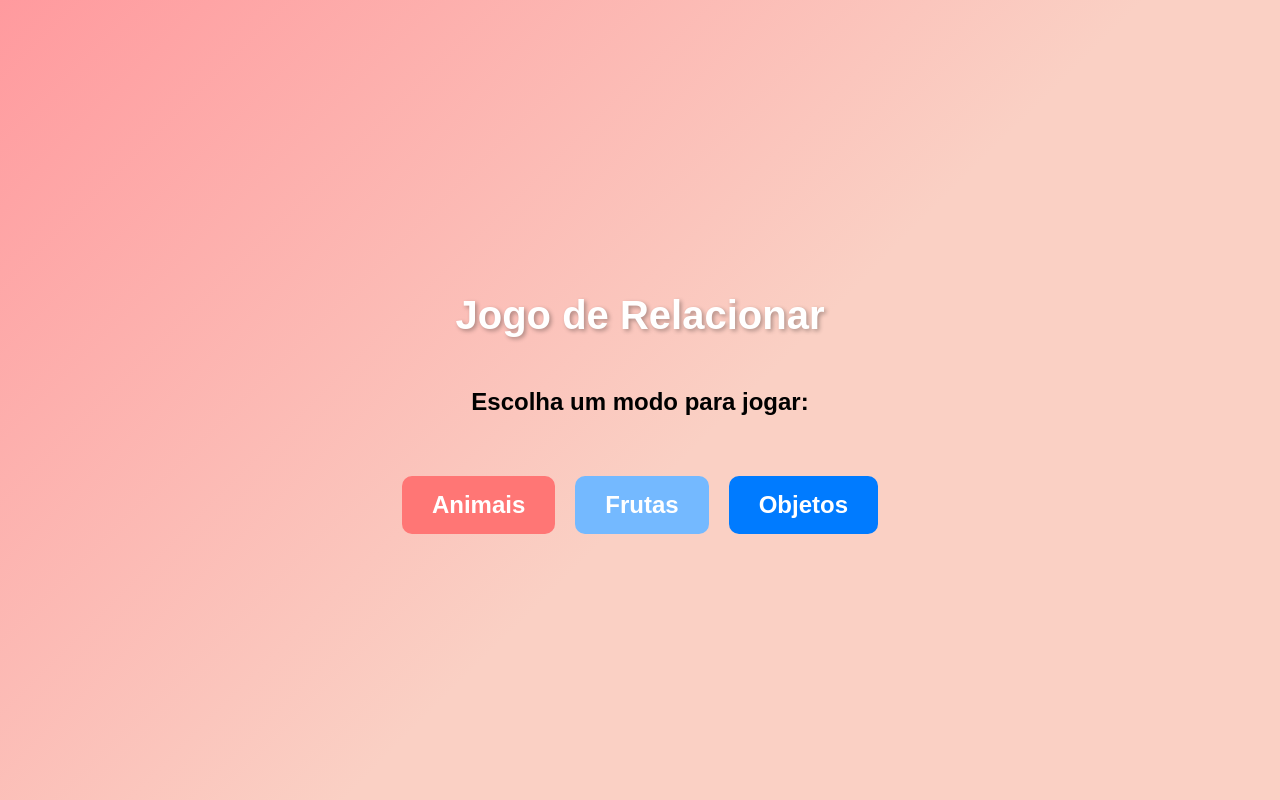
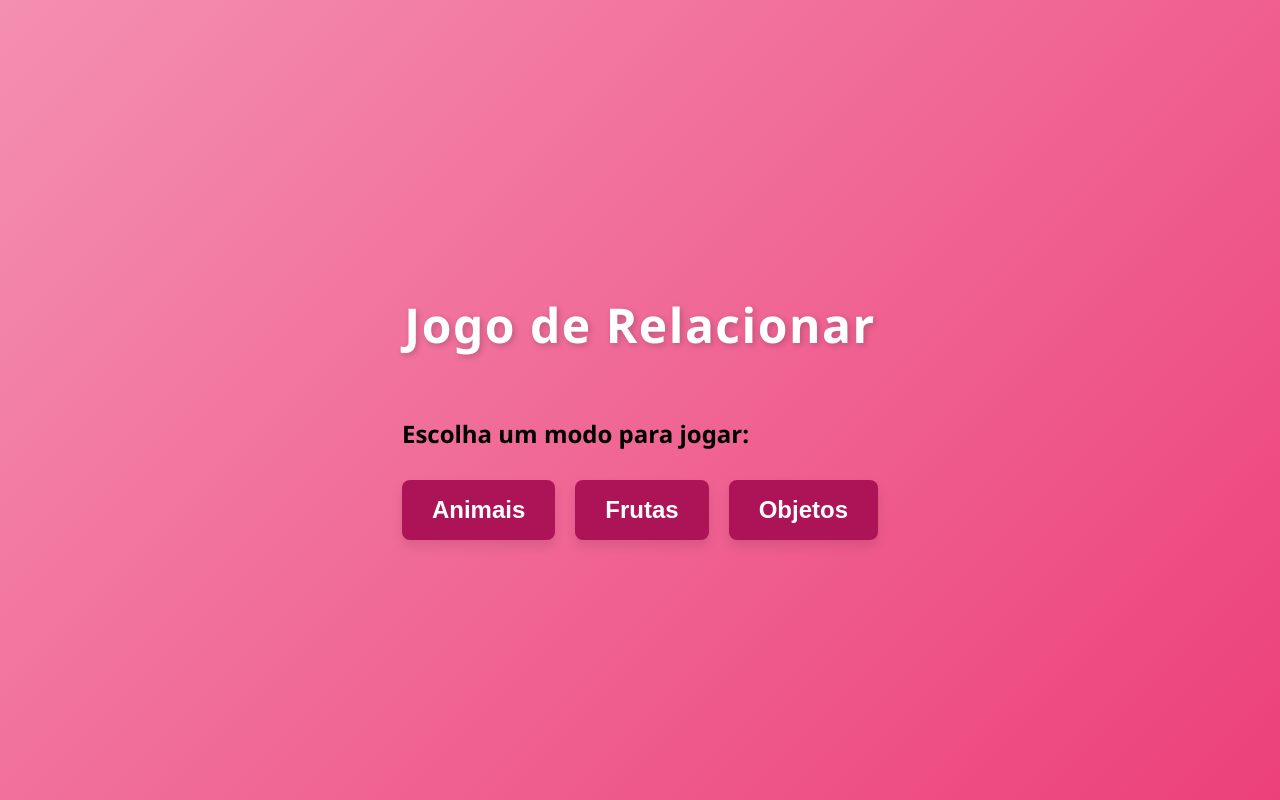
Before and after one commit to arianysant/api01, a PHP site: page / in a window 1280 px wide. Run offline with PHP 8.4, Linux system fonts and the light colour scheme.

Commit message:
Add files via upload

```diff
--- a/jogos/jogo_relacionar/index.html
+++ b/jogos/jogo_relacionar/index.html
@@ -9,17 +9,17 @@
 <body>
     <h1>Jogo de Relacionar</h1>
 
-    <!-- Tela inicial de seleção de modo -->
+
     <div id="start-screen">
         <h2>Escolha um modo para jogar:</h2>
         <div class="mode-buttons">
             <button id="animal-btn" class="mode-btn animal">Animais</button>
-            <button id="fruit-btn" class="mode-btn fruits">Frutas</button> <!-- Alterado para fruit-btn -->
-            <button id="object-btn" class="mode-btn objects">Objetos</button> <!-- Alterado para object-btn -->
+            <button id="fruit-btn" class="mode-btn fruits">Frutas</button>
+            <button id="object-btn" class="mode-btn objects">Objetos</button>
         </div>
     </div>
 
-    <!-- Contêineres para o jogo (inicialmente escondidos) -->
+
     <div id="game-container" class="hidden">
         <div class="container">
         <div class="main-container">
@@ -131,10 +131,13 @@
                 <img src="imagens/zebra.png" alt="Zebra">
             </div>
         </div>
-        <button id="proximoBtn">Próximo</button>
     </div>
     </div>
+    <div id="end-screen" class="hidden">
+        <h1>Parabéns! Você completou o jogo!</h1>
+        <button id="restart-btn">Voltar ao Início</button>
+    </div>
 
-    <script src="../jogo_sentidos/script.js"></script>
+    <script src="script.js"></script>
 </body>
 </html>
--- a/jogos/jogo_relacionar/style.css
+++ b/jogos/jogo_relacionar/style.css
@@ -1,230 +1,210 @@
-/* Variáveis de cores */
 :root {
-    --cor-animais: #ff7675;
-    --cor-frutas: #74b9ff;
-    --cor-objetos: #55efc4;
-    --cor-fundo-gradiente: linear-gradient(135deg, #ff9a9e 0%, #fad0c4 55%, #fad0c4 100%,
-                                           #fbc2eb 0%, #a18cd1 55%, #a1c4fd 100%,
-                                           #f6d365 0%, #ff9a9e 55%, #ffecd2 100%);
+    --cor-fundo-gradiente: linear-gradient(135deg, #f48fb1, #ec407a); /* Tons neutros claros */
+    --cor-animais: #fce4ec;
+    --cor-frutas: #f8bbd0;
+    --cor-objetos: #f48fb1;
     --cor-branco: rgba(255, 255, 255, 1);
-    --cor-verde-claro: rgba(173, 255, 47, 0.7);
-    --cor-error: #f28d8d;
+    --cor-verde-claro: #ec407a;
+    --cor-error: #c2185b;
+    --cor-principal: #ad1457;
+    --cor-secundario: #f06292;
 }
 
-/* Estilos do corpo */
 body {
-    font-family: 'Arial', sans-serif;
+    font-family: 'Segoe UI', Tahoma, Geneva, Verdana, sans-serif;
+    background: var(--cor-fundo-gradiente);
+    color: #000000;
+    margin: 0;
+    padding: 0;
     display: flex;
+    justify-content: center;
+    align-items: center;
+    min-height: 100vh;
     flex-direction: column;
-    align-items: center;
-    justify-content: center;
-    min-height: 100vh;
-    margin: 0;
-    background: var(--cor-fundo-gradiente); /* Gradiente colorido */
-}
-.container {
-    width: 650px; /* Largura do container */
-    padding: 20px;
-    background-color: #fff;
-    border: 1px solid #ddd;
-    border-radius: 8px;
-    box-shadow: 0 4px 8px rgba(0, 0, 0, 0.1);
-    text-align: center;
 }
 
-.container p {
-    font-size: 16px;
-    color: #333;
+h1 {
+    font-size: 3rem;
+    color: #fff;
+    margin-bottom: 40px;
+    font-weight: bold;
+    letter-spacing: 1.5px;
+    text-shadow: 2px 2px 6px rgba(0, 0, 0, 0.2);
 }
 
-/* Estilo do botão */
-button {
-    margin-top: 20px;
-    padding: 10px 20px;
-    font-size: 16px;
-    color: #fff;
-    background-color: #007BFF;
-    border: none;
-    border-radius: 5px;
-    cursor: pointer;
-    transition: background-color 0.3s ease;
+.container {
+    background: #fff;
+    padding: 40px;
+    border-radius: 12px;
+    box-shadow: 0 10px 20px rgba(0, 0, 0, 0.1);
+    width: 650px;
+    text-align: center;
+    transform: scale(1);
+    transition: transform 0.3s ease, box-shadow 0.3s ease;
 }
 
-button:hover {
-    background-color: #0056b3;
-}
-
-/* Estilo do título */
-h1 {
-    font-size: 2.5em;
-    color: #fff;
-    margin-bottom: 30px;
-    text-shadow: 2px 2px 4px rgba(0, 0, 0, 0.3);
-}
-
-/* Tela inicial */
-#start-screen {
-    display: flex;
-    flex-direction: column;
-    align-items: center;
-    justify-content: center;
-    gap: 20px;
+.container:hover {
+    transform: scale(1.03);
+    box-shadow: 0 20px 40px rgba(0, 0, 0, 0.2);
 }
 
 .mode-buttons {
     display: flex;
     gap: 20px;
+    justify-content: center;
+    margin-top: 30px;
 }
 
-/* Botões de modo */
 .mode-btn {
+    padding: 16px 30px;
     font-size: 1.5rem;
+    background-color: var(--cor-principal);
+    color: #fff;
+    border: none;
+    border-radius: 8px;
+    cursor: pointer;
     font-weight: bold;
-    padding: 15px 30px;
-    border: none;
-    border-radius: 10px;
-    cursor: pointer;
     transition: transform 0.3s ease, box-shadow 0.3s ease;
+    box-shadow: 0 6px 12px rgba(0, 0, 0, 0.1);
 }
 
 .mode-btn:hover {
-    transform: scale(1.1);
-    box-shadow: 0 8px 12px rgba(0, 0, 0, 0.2);
+    transform: translateY(-5px);
+    box-shadow: 0 10px 20px rgba(0, 0, 0, 0.2);
 }
 
-/* Cores dos botões de modo */
-.animal { background-color: var(--cor-animais); color: #fff; }
-.fruits { background-color: var(--cor-frutas); color: #fff; }
-.food { background-color: var(--cor-objetos); color: #fff; }
-
-/* Ocultar contêineres */
 .hidden {
     display: none;
 }
 
-/* Contêiner principal para letras e imagens */
 .main-container {
     display: flex;
     justify-content: space-between;
+    gap: 40px;
+    flex-wrap: wrap;
     width: 90%;
-    gap: 380px; /* Aumentar o gap entre as colunas */
+    margin-top: 40px;
 }
 
-/* Contêiner de letras */
 .letters-container {
     display: flex;
     flex-direction: column;
     align-items: center;
+    gap: 30px;
     width: 45%;
-    gap: 40px; /* Aumeaço entre as letras */
 }
 
-/* Contêiner de imagens */
 .images-container {
     display: flex;
-    flex-wrap: wrap; /* Permite que as imagens se ajustem em várias linhas */
-    justify-content: center; /* Centraliza as imagens horizontalmente */
-    width: 45%; /* Largura da coluna das imagens */
-    gap: 40px; /* Espaço entre as imagens */
-    padding: 20px;
+    flex-wrap: wrap;
+    justify-content: center;
+    gap: 30px;
+    width: 45%;
 }
 
-/* Estilo das letras */
 .letter {
-    font-size: 2.5rem;
-    font-weight: bold;
-    width: 80px;
-    height: 80px;
+    width: 90px;
+    height: 90px;
     display: flex;
     justify-content: center;
     align-items: center;
-    border-radius: 10px;
-    box-shadow: 0 6px 10px rgba(0, 0, 0, 0.1);
+    font-size: 2.5rem;
+    font-weight: bold;
+    border-radius: 12px;
+    transition: transform 0.3s ease, background-color 0.3s ease;
+    box-shadow: 0 4px 8px rgba(0, 0, 0, 0.1);
     cursor: pointer;
-    margin-bottom: 60px;
-    transition: transform 0.3s ease, background-color 0.3s ease;
 }
 
-/* Cores das letras */
-.letter:nth-child(1) { background-color: #ff6b6b; } /* Vermelho claro */
-.letter:nth-child(2) { background-color: #ffcc5c; } /* Amarelo */
-.letter:nth-child(3) { background-color: #88d8b0; } /* Verde claro */
-.letter:nth-child(4) { background-color: #6c5ce7; } /* Roxo */
-.letter:nth-child(5) { background-color: #74b9ff; } /* Azul claro */
-.letter:nth-child(6) { background-color: #fd79a8; } /* Rosa */
-.letter:nth-child(7) { background-color: #ffeaa7; } /* Amarelo claro */
-.letter:nth-child(8) { background-color: #a29bfe; } /* Lavanda */
-.letter:nth-child(9) { background-color: #ff7675; } /* Salmão */
-.letter:nth-child(10) { background-color: #ff6b6b; } /* Vermelho claro */
-.letter:nth-child(11) { background-color: #ffcc5c; } /* Amarelo */
-.letter:nth-child(12) { background-color: #88d8b0; } /* Verde claro */
-.letter:nth-child(13) { background-color: #6c5ce7; } /* Roxo */
-.letter:nth-child(14) { background-color: #74b9ff; } /* Azul claro */
-.letter:nth-child(15) { background-color: #fd79a8; } /* Rosa */
-.letter:nth-child(16) { background-color: #ffeaa7; } /* Amarelo claro */
-.letter:nth-child(17) { background-color: #a29bfe; } /* Lavanda */
-.letter:nth-child(18) { background-color: #ff7675; }
-.letter:nth-child(19) { background-color: #ff6b6b; } /* Vermelho claro */
-.letter:nth-child(20) { background-color: #ffcc5c; } /* Amarelo */
-.letter:nth-child(21) { background-color: #88d8b0; } /* Verde claro */
-.letter:nth-child(22) { background-color: #6c5ce7; } /* Roxo */
-.letter:nth-child(23) { background-color: #74b9ff; } /* Azul claro */
-.letter:nth-child(24) { background-color: #fd79a8; } /* Rosa */
-.letter:nth-child(25) { background-color: #ffeaa7; } /* Amarelo claro */
-.letter:nth-child(26) { background-color: #a29bfe; } /* Lavanda */
+.letter:nth-child(1) { background-color: #ff6b6b; }
+.letter:nth-child(2) { background-color: #ffcc5c; }
+.letter:nth-child(3) { background-color: #88d8b0; }
+.letter:nth-child(4) { background-color: #6c5ce7; }
+.letter:nth-child(5) { background-color: #74b9ff; }
+.letter:nth-child(6) { background-color: #fd79a8; }
+.letter:nth-child(7) { background-color: #ffeaa7; }
+.letter:nth-child(8) { background-color: #a29bfe; }
+.letter:nth-child(9) { background-color: #ff7675; }
+.letter:nth-child(10) { background-color: #ff6b6b; }
 
 .letter:hover {
     transform: scale(1.1);
-    background-color: var(--cor-branco); /* Branco no hover */
-    box-shadow: 0 8px 12px rgba(0, 0, 0, 0.2);
+    background-color: var(--cor-branco);
+    box-shadow: 0 8px 16px rgba(0, 0, 0, 0.2);
 }
 
-/* Estilo das imagens */
 .image {
-    width: 100px;
-    height: 100px;
-    padding: 10px;
-    background-color: rgba(255, 255, 255, 0.9); /* Fundo branco translúcido */
-    border-radius: 10px;
-    box-shadow: 0 6px 10px rgba(0, 0, 0, 0.1);
+    width: 110px;
+    height: 110px;
+    background-color: rgba(255, 255, 255, 0.9);
+    border-radius: 12px;
     display: flex;
     justify-content: center;
     align-items: center;
+    box-shadow: 0 4px 8px rgba(0, 0, 0, 0.1);
     cursor: pointer;
-    margin: 20px;
     transition: transform 0.3s ease, box-shadow 0.3s ease;
-    pointer-events: none;
+    margin: 10px;
 }
 
 .image:hover {
     transform: scale(1.1);
-    box-shadow: 0 8px 12px rgba(0, 0, 0, 0.2);
+    box-shadow: 0 8px 16px rgba(0, 0, 0, 0.2);
 }
 
 .image img {
     width: 100%;
     height: 100%;
     object-fit: contain;
-    border-radius: 5px;
-    pointer-events: none;
+    border-radius: 8px;
+}
+#end-screen {
+    position: absolute;
+    top: 50%;
+    left: 50%;
+    transform: translate(-50%, -50%);
+    background: #fff;
+    padding: 40px;
+    border-radius: 12px;
+    text-align: center;
+    box-shadow: 0 10px 20px rgba(0, 0, 0, 0.2);
+    width: 400px;
 }
 
-/* Quando a letra ou imagem for combinada corretamente */
+#end-screen h1 {
+    font-size: 2rem;
+    margin-bottom: 20px;
+    color: #333;
+}
+
+#end-screen button {
+    padding: 10px 20px;
+    font-size: 1.2rem;
+    background-color: var(--cor-principal);
+    color: #fff;
+    border: none;
+    border-radius: 8px;
+    cursor: pointer;
+    transition: background-color 0.3s ease;
+}
+
+#end-screen button:hover {
+    background-color: var(--cor-secundario);
+}
+
 .matched {
-    background-color: var(--cor-verde-claro); /* Verde claro suave */
-    box-shadow: 0 6px 10px rgba(0, 0, 0, 0.1);
+    background-color: var(--cor-verde-claro);
+    box-shadow: 0 4px 8px rgba(0, 0, 0, 0.1);
     transform: none;
     pointer-events: none;
     color: #fff;
 }
 
-/* Feedback de erro */
 .error {
     background-color: var(--cor-error) !important;
-    animation: shake 0.4s;
+    animation: shake 0.4s ease-in-out;
 }
 
-/* Animação de "shake" para erros */
 @keyframes shake {
     0% { transform: translateX(0); }
     25% { transform: translateX(-5px); }
```
Also changed, not shown: jogos/jogo_relacionar/script.js (+23 -24 lines).
